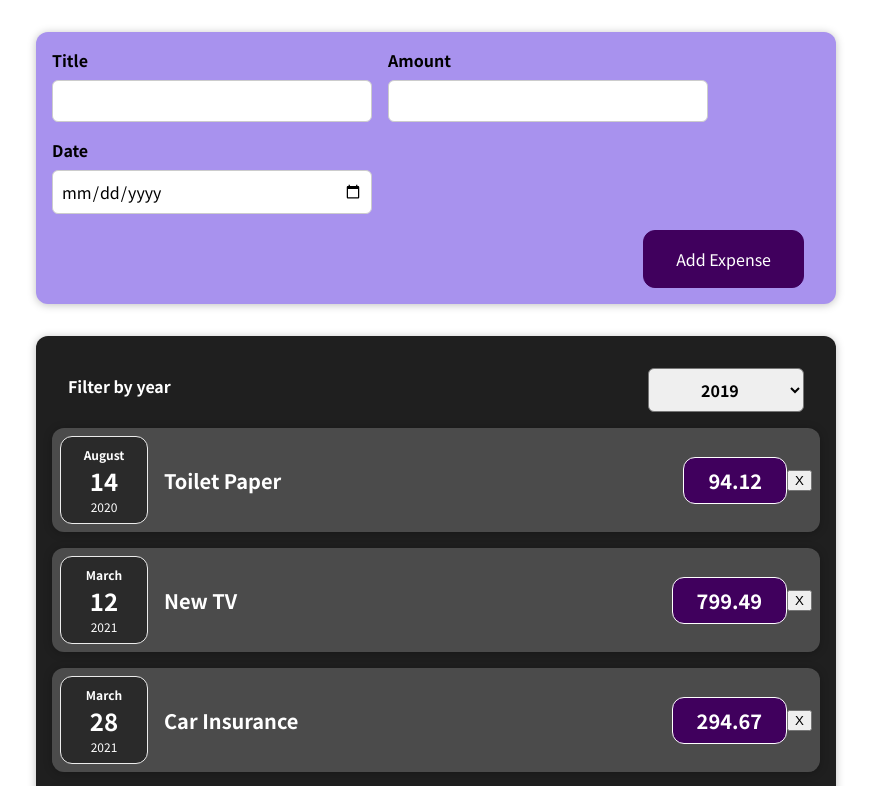
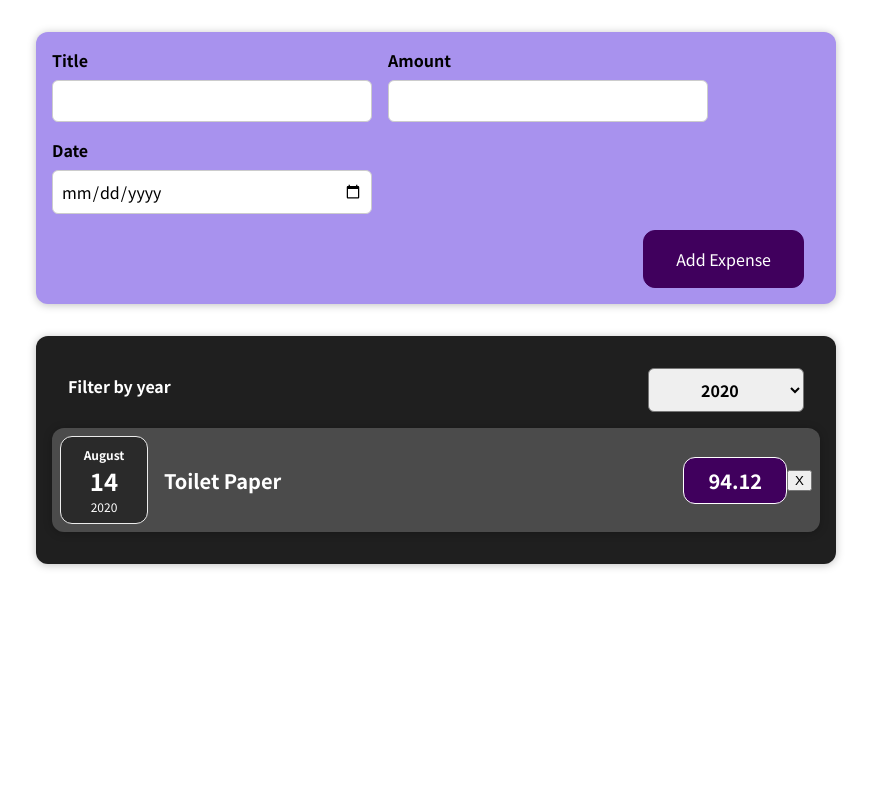
Before and after one commit to merv-e/track-your-expenses, a React (Create React App) app: page / in a window 1280 px wide. Shown: the top 786 px of the page, without its empty margins (204-1075 px from the left). Built offline with nearby package versions, Linux system fonts and the light colour scheme.

Commit message:
functionality of filtering a year is created.

```diff
--- a/src/App.js
+++ b/src/App.js
@@ -1,8 +1,8 @@
+import { useState } from "react";
 import Expenses from "./components/Expenses/Expenses";
 import NewExpense from "./components/NewExpense/NewExpense";
 
-const App = () => {
-  const expenses = [
+const dummy_data = [
   {
     id: "e1",
     title: "Toilet Paper",
@@ -28,10 +28,21 @@ const App = () => {
   },
 ];
 
+const App = () => {
+  const [expenses, setExpenses] = useState(dummy_data);
+
   const saveNewExpense = expense => {
+
+    setExpenses((prevState) => {
+      return [expense, ...prevState]
+    });
+
     console.log("In App.js");
+    console.log("Expenses:", expenses);
     console.log(expense);
   };
+
+  console.log("Expenses:", expenses);
 
   return (
     <div>
--- a/src/components/Expenses/ExpenseDate.js
+++ b/src/components/Expenses/ExpenseDate.js
@@ -7,7 +7,7 @@ const ExpenseDate = (props) => {
 
   return (
     <div className="expense-date">
-      <div className="expense-date__month">{month} </div>
+      <div className="expense-date__month">{month}</div>
       <div className="expense-date__day">{day}</div>
       <div className="expense-date__year">{year}</div>
     </div>
--- a/src/components/Expenses/Expenses.js
+++ b/src/components/Expenses/Expenses.js
@@ -5,9 +5,9 @@ import ExpenseFilter from '../NewExpense/ExpenseFilter';
 import { useState } from 'react';
 
 const Expenses = props => {
-  const [selectedYear, setSelectedYear] = useState(2019);
+  const [selectedYear, setSelectedYear] = useState("2020");
 
-  const filterChangeHandler= year => {
+  const filterChangeHandler = (year) => {
     setSelectedYear(year);
     console.log(year);
   };
@@ -17,9 +17,11 @@ const Expenses = props => {
       <Card className="expenses">
         <ExpenseFilter
           onSelectFilter={filterChangeHandler}
-         selected = {selectedYear}
+          selected={selectedYear}
         />
-        {props.expenses.map((e) => (
+        {props.expenses
+          .filter((expense) => expense.date.getFullYear().toString() === selectedYear)
+          .map((e) => (
             <ExpenseItem
               key={e.id}
               id={e.id}
```
Lines whose indentation alone changed are shown as unchanged.
